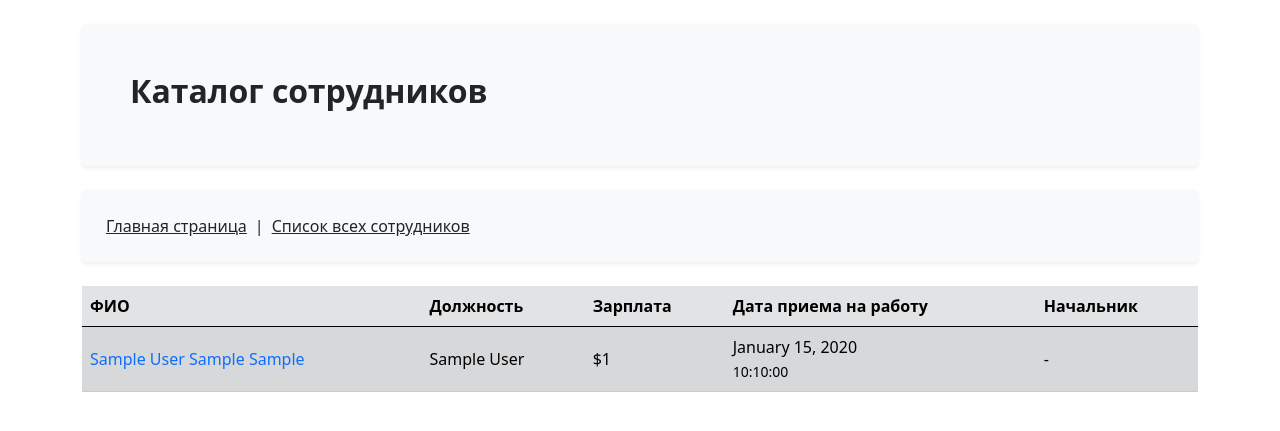
After one commit to BorisPlaton/abz_task, a Django app: page /employees_list/ in a window 1280 px wide. The commit adds this page. Shown: the top 431 px of the page. Run offline with Django 4.2, Linux system fonts and the light colour scheme; tables that the repository leaves empty hold one stand-in row (values such as "Sample post").

Commit message:
Employees list

```diff
--- a/abz_task/employees/admin.py
+++ b/abz_task/employees/admin.py
@@ -22,7 +22,12 @@ class EmployeeAdmin(MPTTModelAdmin):
     )
     search_fields = (
         'first_name',
+        'second_name',
+        'patronymic',
     )
+    prepopulated_fields = {
+        'slug': ['second_name', 'first_name', 'patronymic']
+    }
 
     def view_parent(self, obj):
         return obj.parent
--- a/abz_task/employees/models.py
+++ b/abz_task/employees/models.py
@@ -1,7 +1,6 @@
 from django.core.validators import MinValueValidator
 from django.db import models
 from mptt.models import TreeForeignKey, MPTTModel
-import mptt.templatetags.mptt_tags
 
 
 class Position(models.Model):
@@ -33,6 +32,11 @@ class Employee(MPTTModel):
         "Отчество",
         max_length=32,
     )
+    slug = models.SlugField(
+        "Slug",
+        max_length=128,
+        unique=True,
+    )
     date_employment = models.DateTimeField(
         "Дата трудоустройства",
     )
@@ -63,9 +67,9 @@ class Employee(MPTTModel):
     )
 
     class MTTPMeta:
+        ordering_insertion_by = ['first_name']
         verbose_name = "Работник"
         verbose_name_plural = "Работники"
-        order_insertion_by = ['name']
 
     def __str__(self):
         return f"{self.second_name} {self.first_name} {self.patronymic}"
@@ -74,3 +78,8 @@ class Employee(MPTTModel):
         if self.workers and self.parent:
             Employee.objects.filter(parent=self).update(parent=self.parent)
         super().delete(using, keep_parents)
+
+    def save(self, *args, **kwargs):
+        super().save(*args, **kwargs)
+        self.slug += f'-{self.pk}'
+        super(Employee, self).save(*args, **kwargs)
--- a/abz_task/employees/static/employees/css/style.css
+++ b/abz_task/employees/static/employees/css/style.css
@@ -1,8 +1,9 @@
-.highlighted {
-    background: white;
+.upper {
     transition: all 0.1s ease-out;
+    box-shadow: 0 .125rem .25rem rgba(0,0,0,.075);
 }
 
-.highlighted:hover {
-    background: #f2eee4;
+.upper:hover {
+    margin: 10px;
+    box-shadow: 0 .5rem 1rem rgba(0,0,0,.15);
 }
--- /dev/null
+++ b/abz_task/employees/templates/employees/employees_list.html
@@ -0,0 +1,35 @@
+{% extends 'base.html' %}
+
+{% block content %}
+<div class="mt-4">
+    <table class="table table-secondary table-striped">
+        <thead>
+        <tr>
+            <th scope="col">ФИO</th>
+            <th scope="col">Должность</th>
+            <th scope="col">Зарплата</th>
+            <th scope="col">Дата приема на работу</th>
+            <th scope="col">Начальник</th>
+        </tr>
+        </thead>
+        <tbody>
+        {% for employee in employees %}
+            <tr>
+                <td class="align-middle">
+                    <a href="" class="text-decoration-none">{{ employee.second_name}} {{ employee.first_name }} {{ employee.patronymic }}</a>
+                </td>
+                <td class="align-middle">{{ employee.position.title }}</td>
+                <td class="align-middle">${{ employee.payment }}</td>
+                <td class="align-middle">
+                    {{ employee.date_employment|date:"F j, o" }}
+                    <br>
+                    <small>{{ employee.date_employment|date:"G:H:s" }}</small>
+                </td>
+                <td class="align-middle">{% if employee.parent %}{{ employee.parent }}{% else %} - {% endif %}
+                </td>
+            </tr>
+        {% endfor %}
+        </tbody>
+    </table>
+</div>
+{% endblock %}
--- a/abz_task/employees/urls.py
+++ b/abz_task/employees/urls.py
@@ -6,4 +6,5 @@ app_name = 'employees'
 
 urlpatterns = [
     path('', views.home, name='home'),
+    path('employees_list/', views.employees_list, name='employees_list'),
 ]
--- a/abz_task/employees/views.py
+++ b/abz_task/employees/views.py
@@ -1,16 +1,15 @@
 from django.shortcuts import render
 
 from employees.models import Employee
+from employees.services import get_employee_by_slug
 
 
 def home(request):
-    """Каталог сотрудников"""
+    """Каталог сотрудников в древовидной форме"""
 
-    employees = (
-        Employee.objects
-        .select_related('position')
-        .all()
-    )
+    employees = (Employee.objects
+                 .select_related('position')
+                 .all())
     context = {
         'employees': employees,
     }
@@ -20,3 +19,28 @@ def home(request):
         'employees/home.html',
         context=context,
     )
+
+
+def employees_list(request):
+    """Список всех сотрудников"""
+
+    employees = (Employee.objects
+                 .select_related('position')
+                 .select_related('parent')
+                 .all())
+    context = {
+        'employees': employees,
+    }
+
+    return render(request, 'employees/employees_list.html', context=context)
+
+
+def employee_details(request, slug):
+    """Страница данных работника"""
+
+    employee = get_employee_by_slug(slug)
+    context = {
+        'employee': employee,
+    }
+
+    return render(request, 'employees/employee_details.html', context=context)
--- a/abz_task/templates/base.html
+++ b/abz_task/templates/base.html
@@ -5,7 +5,8 @@
 <head>
     <meta charset="UTF-8">
     <meta name="viewport" content="width=device-width, initial-scale=1.0">
-    <link href="https://cdn.jsdelivr.net/npm/bootstrap@5.0.2/dist/css/bootstrap.min.css" rel="stylesheet" integrity="sha384-EVSTQN3/azprG1Anm3QDgpJLIm9Nao0Yz1ztcQTwFspd3yD65VohhpuuCOmLASjC" crossorigin="anonymous">
+    <link href="https://cdn.jsdelivr.net/npm/bootstrap@5.0.2/dist/css/bootstrap.min.css" rel="stylesheet"
+          integrity="sha384-EVSTQN3/azprG1Anm3QDgpJLIm9Nao0Yz1ztcQTwFspd3yD65VohhpuuCOmLASjC" crossorigin="anonymous">
     <link href="{% static 'employees/css/style.css' %}" rel="stylesheet" type="text/css">
     <title>Employees Tree</title>
 </head>
@@ -19,15 +20,17 @@
     </div>
 </section>
 
+{% include 'includes/navbar.html' %}
+
 <section>
     <div class="container">
-        <div class="bg-light p-5 shadow-sm rounded mt-4">
-            {% block content %}
-            {% endblock %}
-        </div>
+        {% block content %}
+        {% endblock %}
     </div>
 </section>
 
-<script src="https://cdn.jsdelivr.net/npm/bootstrap@5.0.2/dist/js/bootstrap.bundle.min.js" integrity="sha384-MrcW6ZMFYlzcLA8Nl+NtUVF0sA7MsXsP1UyJoMp4YLEuNSfAP+JcXn/tWtIaxVXM" crossorigin="anonymous"></script>
+<script src="https://cdn.jsdelivr.net/npm/bootstrap@5.0.2/dist/js/bootstrap.bundle.min.js"
+        integrity="sha384-MrcW6ZMFYlzcLA8Nl+NtUVF0sA7MsXsP1UyJoMp4YLEuNSfAP+JcXn/tWtIaxVXM"
+        crossorigin="anonymous"></script>
 </body>
 </html>
--- /dev/null
+++ b/abz_task/templates/includes/navbar.html
@@ -0,0 +1,14 @@
+<section>
+    <div class="container">
+        <div class="rounded bg-light mt-4 p-4 shadow-sm">
+            <div class="row g-2">
+                <div class="col-lg-auto col-12"><a href="{% url 'employees:home' %}" class="link-dark">Главная страница</a></div>
+                <div class="col-lg-auto">
+                    <span class="d-lg-flex d-none fw-light">|</span>
+                </div>
+                <div class="col-lg-auto col-12"><a href="{% url 'employees:employees_list' %}" class="link-dark">Список всех сотрудников</a></div>
+                <div class="col-lg-auto col-12"></div>
+            </div>
+        </div>
+    </div>
+</section>
--- a/requirements.txt
+++ b/requirements.txt
@@ -1,6 +1,6 @@
 asgiref==3.5.1
 Django==4.0.4
-django-debug-toolbar==3.3.0
+django-debug-toolbar==3.4.0
 django-js-asset==2.0.0
 django-mptt==0.13.4
 sqlparse==0.4.2
```
Also changed, not shown: abz_task/employees/services.py (added, +31 -0 lines), abz_task/employees/templates/employees/home.html (+20 -25 lines), abz_task/employees/apps.py (line endings or trailing spaces), abz_task/employees/migrations/0005_employee_slug.py (added), abz_task/employees/templates/employees/employee_details.html (added), 1 other file.
